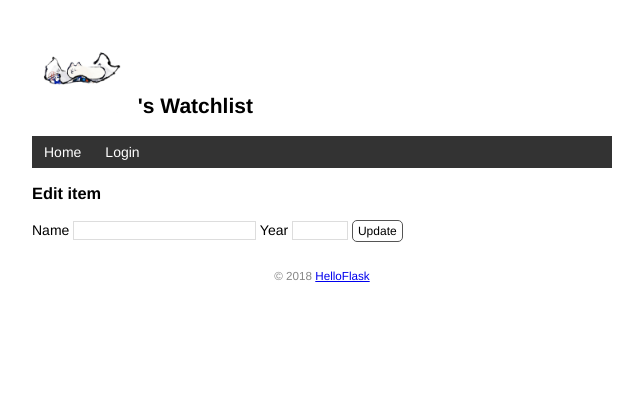
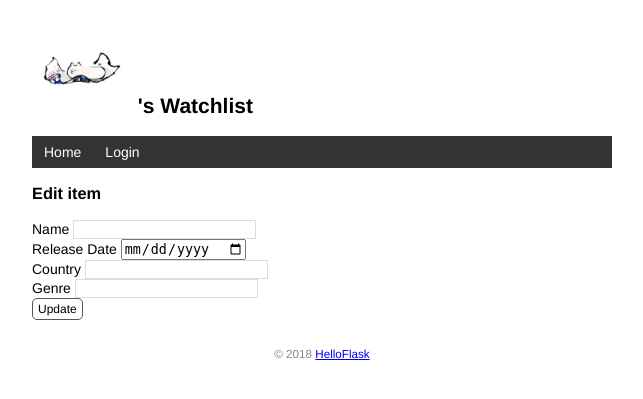
Before and after one commit to SiriGao/watchlist, a Flask app: template watchlist/templates/edit.html in a window 1280 px wide. Shown: the top 399 px of the page, without its empty margins (318-961 px from the left). Run offline with Flask 3, Linux system fonts and the light colour scheme; the template is opened without the code that fills it, so the values that code supplies are empty.

Commit message:
Update the model class.

```diff
--- a/watchlist/models.py
+++ b/watchlist/models.py
@@ -17,8 +17,38 @@ class User(db.Model, UserMixin):
     def validate_password(self, password):
         return check_password_hash(self.password_hash, password)
 
-
+'''
 class Movie(db.Model):
     id = db.Column(db.Integer, primary_key=True)
     title = db.Column(db.String(60))
     year = db.Column(db.String(4))
+'''
+class Movie(db.Model):
+    id = db.Column(db.Integer, primary_key=True, autoincrement=True)  # 注意这里使用了 String
+    title = db.Column(db.String(60))  # 调整为与数据库中的列名匹配
+    release_date = db.Column(db.DateTime)  # 新增
+    country = db.Column(db.String(20))  # 新增
+    genre = db.Column(db.String(10))  # 新增
+    year = db.Column(db.Integer)  # 更新为 Integer 类型
+
+class Actor(db.Model):
+    id = db.Column(db.String(10), primary_key=True)
+    name = db.Column(db.String(20), nullable=False)
+    gender = db.Column(db.String(2), nullable=False)
+    country = db.Column(db.String(20))
+
+class MovieActorRelation(db.Model):
+    id = db.Column(db.String(10), primary_key=True)
+    movie_id = db.Column(db.String(10), db.ForeignKey('movie.id'), nullable=False)
+    actor_id = db.Column(db.String(10), db.ForeignKey('actor.id'), nullable=False)
+    relation_type = db.Column(db.String(20))
+
+    movie = db.relationship('Movie', backref=db.backref('relations', lazy=True))
+    actor = db.relationship('Actor', backref=db.backref('relations', lazy=True))
+
+from flask import Flask
+from watchlist import app
+
+@app.template_filter('to_date_string')
+def to_date_string(value):
+    return value.strftime('%Y-%m-%d') if value else ''
--- a/watchlist/templates/edit.html
+++ b/watchlist/templates/edit.html
@@ -3,8 +3,11 @@
 {% block content %}
 <h3>Edit item</h3>
 <form method="post">
-    Name <input type="text" name="title" autocomplete="off" required value="{{ movie.title }}">
-    Year <input type="text" name="year" autocomplete="off" required value="{{ movie.year }}">
+    Name <input type="text" name="title" autocomplete="off" required value="{{ movie.title }}"><br>
+    <!-- Year <input type="text" name="year" autocomplete="off" required value="{{ movie.year }}"><br> -->
+    Release Date <input type="date" name="release_date" required value="{{ movie.release_date|to_date_string }}"><br>
+    Country <input type="text" name="country" autocomplete="off" value="{{ movie.country }}"><br>
+    Genre <input type="text" name="genre" autocomplete="off" value="{{ movie.genre }}"><br>
     <input class="btn" type="submit" name="submit" value="Update">
 </form>
 {% endblock %}
--- a/watchlist/views.py
+++ b/watchlist/views.py
@@ -1,4 +1,5 @@
 # -*- coding: utf-8 -*-
+import datetime
 from flask import render_template, request, url_for, redirect, flash
 from flask_login import login_user, login_required, logout_user, current_user
 
@@ -8,24 +9,36 @@ from watchlist.models import User, Movie
 
 from flask import request, url_for, redirect, flash
 
-# ...
 
 @app.route('/', methods=['GET', 'POST'])
 def index():
     if request.method == 'POST':  # 判断是否是 POST 请求
         # 获取表单数据
         title = request.form.get('title')  # 传入表单对应输入字段的 name 值
-        year = request.form.get('year')
+        #year = request.form.get('year')
+        release_date = request.form.get('release_date')
+        country = request.form.get('country')
+        genre = request.form.get('genre')
+
         # 验证数据
-        if not title or not year or len(year) > 4 or len(title) > 60:
-            flash('Invalid input.')  # 显示错误提示
+        if not title or len(title) > 60:
+            flash('Invalid Input.')  # 显示错误提示
             return redirect(url_for('index'))  # 重定向回主页
+
+        try:
+            release_date = datetime.datetime.strptime(release_date, '%Y-%m-%d').date()
+            year = release_date.year  # 从 release_date 提取年份
+        except ValueError:
+            flash('Invalid release date format.')
+            return redirect(url_for('index'))
+
         # 保存表单数据到数据库
-        movie = Movie(title=title, year=year)  # 创建记录
+        movie = Movie(title=title, year=year, release_date=release_date, country=country, genre=genre) # 创建记录
         db.session.add(movie)  # 添加到数据库会话
         db.session.commit()  # 提交数据库会话
-        flash('Item created.')  # 显示成功创建的提示
+        flash('Movie added.')  # 显示成功创建的提示
         return redirect(url_for('index'))  # 重定向回主页
+
     # 获取查询参数
     search_query = request.args.get('search', '')  # 默认值为空字符串
 
@@ -46,16 +59,34 @@ def edit(movie_id):
 
     if request.method == 'POST':
         title = request.form['title']
-        year = request.form['year']
+        #year = request.form['year']
+        release_date = request.form.get('release_date')
+        country = request.form.get('country')
+        genre = request.form.get('genre')
 
-        if not title or not year or len(year) > 4 or len(title) > 60:
-            flash('Invalid input.')
+        if not title  or  len(title) > 60:
+            flash('Invalid Input.')
             return redirect(url_for('edit', movie_id=movie_id))
 
+        try:
+            # 将字符串转换为日期对象，并从中提取年份
+            release_date_obj = datetime.datetime.strptime(release_date, '%Y-%m-%d').date()
+            year = release_date_obj.year
+        except ValueError:
+            flash('Invalid release date format.')
+            return redirect(url_for('edit', movie_id=movie_id))
+
+
+        # 更新电影信息
         movie.title = title
-        movie.year = year
+        movie.release_date = release_date_obj
+        movie.year = str(year)  # 更新年份字段
+        movie.country = country
+        movie.genre = genre
+
+
         db.session.commit()
-        flash('Item updated.')
+        flash('Movie updated.')
         return redirect(url_for('index'))
 
     return render_template('edit.html', movie=movie)
```
Also changed, not shown: watchlist/commands.py (+22 -21 lines), watchlist/templates/index.html (+6 -5 lines).
